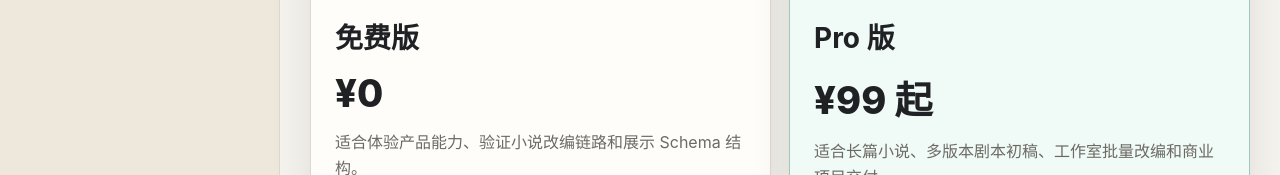
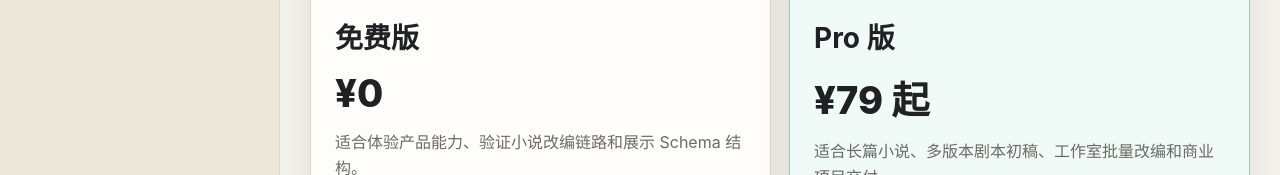
Before and after one commit to loveyouin20000-collab/ScriptForge, a Next.js app: page / in a window 1280 px wide. Both pictures are taken after a click on the button "Pricing". Shown: the part 539-714 px from the top of the page. Built offline with nearby package versions, Linux system fonts and the light colour scheme.

Commit message:
fix: adjust pro plan price

```diff
--- a/app/page.tsx
+++ b/app/page.tsx
@@ -284,7 +284,7 @@ function PricingPage() {
           </div>
           <p className="planKicker">Pro</p>
           <h3>Pro 版</h3>
-          <div className="planPrice">¥99 起</div>
+          <div className="planPrice">¥79 起</div>
           <p className="planCopy">适合长篇小说、多版本剧本初稿、工作室批量改编和商业项目交付。</p>
           <ul>
             <li>按生成次数包付费</li>
```
